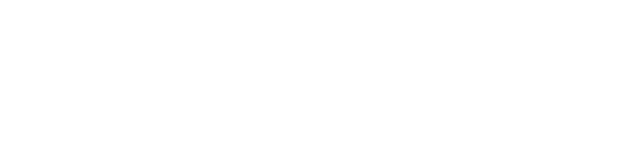
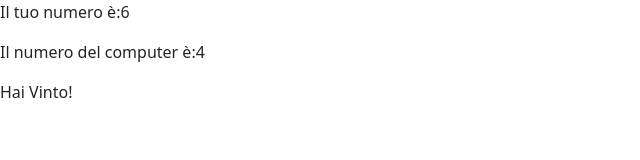
Before and after one commit to AndreaMargutti/js-mail-dadi, a plain HTML site: page index.html in a window 1280 px wide. Shown: the whole page, without its empty margins (0-640 px from the left). Drawn offline with nearby package versions, Linux system fonts and the light colour scheme.

Commit message:
esercizio dadi

```diff
--- a/index.html
+++ b/index.html
@@ -15,6 +15,11 @@
     <script defer src="js/script.js"></script>
 </head>
 <body>
-
+    <!--Sezionne Dadi-->
+    <div>
+        <p id="user-number">Il tuo numero è: </p>
+        <p id="cpu-number">Il numero del computer è: </p>
+        <p id="dice-result"></p>
+    </div>
 </body>
 </html>
--- a/js/script.js
+++ b/js/script.js
@@ -1 +1,36 @@
-console.log('JS OK');
+// ! Esercizio Dadi
+// # Fase di raccolta dati
+// Recupero elementi html
+
+const userParagraph = document.getElementById('user-number');
+const cpuParagraph = document.getElementById('cpu-number');
+let diceMessage = document.getElementById('dice-result');
+console.log(userParagraph, cpuParagraph, diceMessage)
+
+let winMessage = '';
+
+// Generiamo i numeri casuali
+
+const userNumber = Math.floor(Math.random() * 6) + 1;
+console.log('numero-utente =', userNumber);
+
+const pcNumber = Math.floor(Math.random() * 6) + 1;
+console.log('numero-pc =', pcNumber);
+
+// # Fase elaborazione dati
+// Stabiliamo il vincitore
+
+if(userNumber > pcNumber){
+    winMessage = 'Hai Vinto!';
+} else if (userNumber === pcNumber) {
+    winMessage = 'Pareggio!';
+} else {
+    winMessage = 'Hai Perso!'
+}
+
+// # Fase di Output
+// Stampiamo in Pagina
+
+userParagraph.innerText += userNumber;
+cpuParagraph.innerText += pcNumber;
+diceMessage.innerText += winMessage;
```
